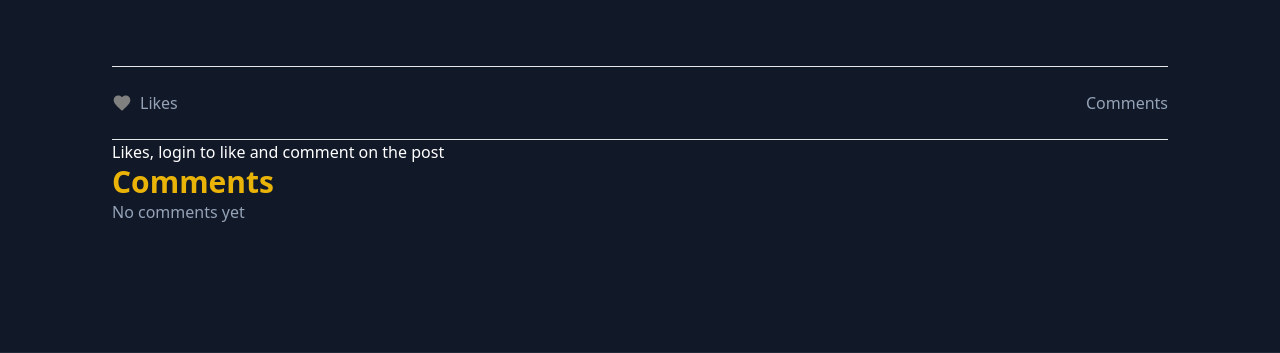
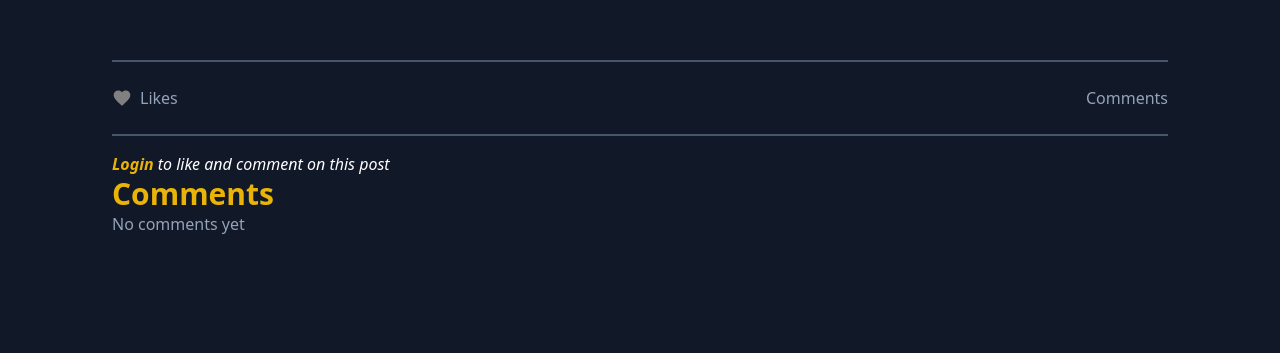
Before and after one commit to PhoenixTech2003/blog-app, a Django app: template blog-app-project/blog_app/templates/blog_app/blogPost.html in a window 1280 px wide. Shown: the part 194-547 px from the top of the page. Run offline with Django 5.2, Linux system fonts and the light colour scheme; the template is opened without the code that fills it, so the values that code supplies are empty; some libraries are stand-ins or nearby versions.

Commit message:
alter the border styles for the comments

```diff
--- a/blog-app-project/blog_app/templates/blog_app/blogPost.html
+++ b/blog-app-project/blog_app/templates/blog_app/blogPost.html
@@ -16,27 +16,29 @@
   <div class="ck-content">{{post.content|safe}}</div>
 
 
-  <hr class="border-slate-400">
+  <hr class="border border-slate-600">
   <br>
   <div class="flex justify-between ">
-    <p class="text-slate-400"><button class="text-slate-400 flex gap-2 items-center">
-      <svg xmlns="http://www.w3.org/2000/svg" viewBox="0 0 24 24" width="20" height="20" fill="gray">
+    <p class="text-slate-400">
+      <button class="text-slate-400 flex gap-2 items-center">
+        <svg xmlns="http://www.w3.org/2000/svg" viewBox="0 0 24 24" width="20" height="20" fill="gray">
           <path d="M12 21.35l-1.45-1.32C5.4 15.36 2 12.28 2 8.5 2 5.42 4.42 3 7.5 3c1.74 0 3.41.81 4.5 2.09C13.09 3.81 14.76 3 16.5 3 19.58 3 22 5.42 22 8.5c0 3.78-3.4 6.86-8.55 11.54L12 21.35z"/>
-      </svg>{{post.total_likes}} Likes
-    </button></p>
+        </svg>{{post.total_likes}} Likes
+      </button>
+    </p>
     <p class="text-slate-400">{{post.total_comments}} Comments</p>
   </div>
 
   <br>
-  <hr class="border-slate-400">
+  <hr class="border border-slate-600">
   <div>
   {% if user.is_authenticated %}
     <form action="{% url 'like_blog_post' post.pk %}" method="post" class="text-white">
       {%csrf_token%}
       {% if user in post.likes.all %}
-        <button type="submit"> Unlike</button>
+        <button type="submit" class="bg-[#1f2937] text-white rounded-xl px-8 mt-4 font-bold"> Unlike</button>
       {% else %}
-        <button type="submite">Like</button>
+        <button type="submit" class="bg-[#eab308] text-white rounded-xl px-8 mt-4 font-bold">Like</button>
       {% endif %}
     </form>
 
@@ -45,17 +47,17 @@
     <form action="" method="post">
       {% csrf_token %}
       {{ form.as_p }}
-      <button type="submit" class="bg-[#eab308] text-white p-2 border-r mt-10 font-bold">Post Comment</button>
+      <button type="submit" class="bg-[#eab308] text-white p-2 rounded-xl mt-10 font-bold">Post Comment</button>
     </form>
   {% else %}
     <div>
-      <p class="text-white">{{post.total_likes}} Likes,  <a href="{% url 'login' %}">login to like and comment on the post</a></p>
+      <p class="text-white mt-4 italic" ><a href="{% url 'login' %}"> <span class="text-[#eab308] font-extrabold">Login </span>to like and comment on this post</a></p>
     </div>
   {% endif %}
 
   <h3 class="text-[#eab308] text-3xl font-extrabold">Comments</h3>
   {% for comment in comments%}
-  <div class="border border-white rounded-sm mt-4 p-4 text-slate-400">
+  <div class='grow bg-[#1f2937] py-2 px-4 mt-4 text-white rounded-xl border border-slate-600'>
     <p class="font-bold text-3xl text-white">{{comment.user_id.username}}</p>
     <p class="mt-4" >{{comment.content |safe}}</p>
   </div>
```
